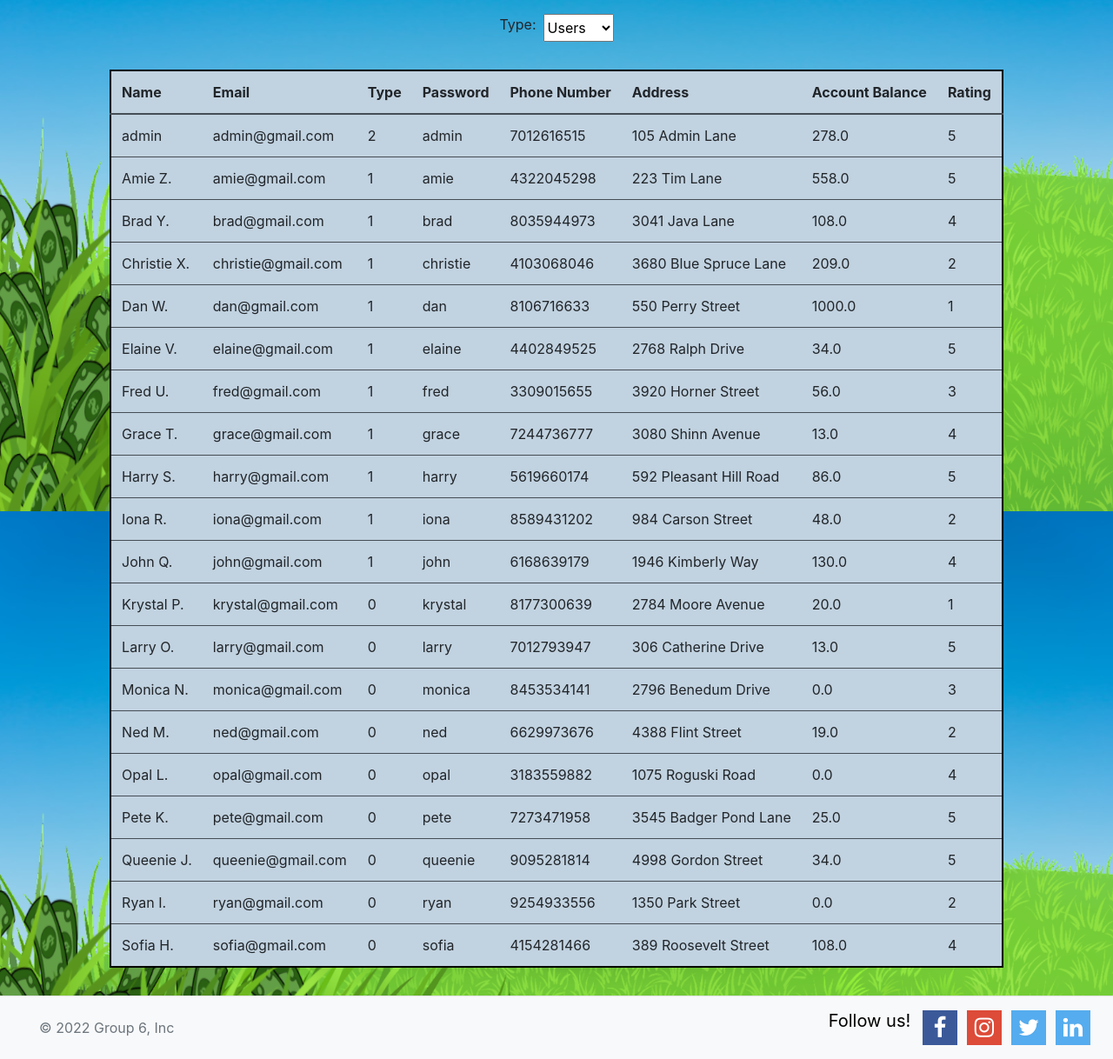
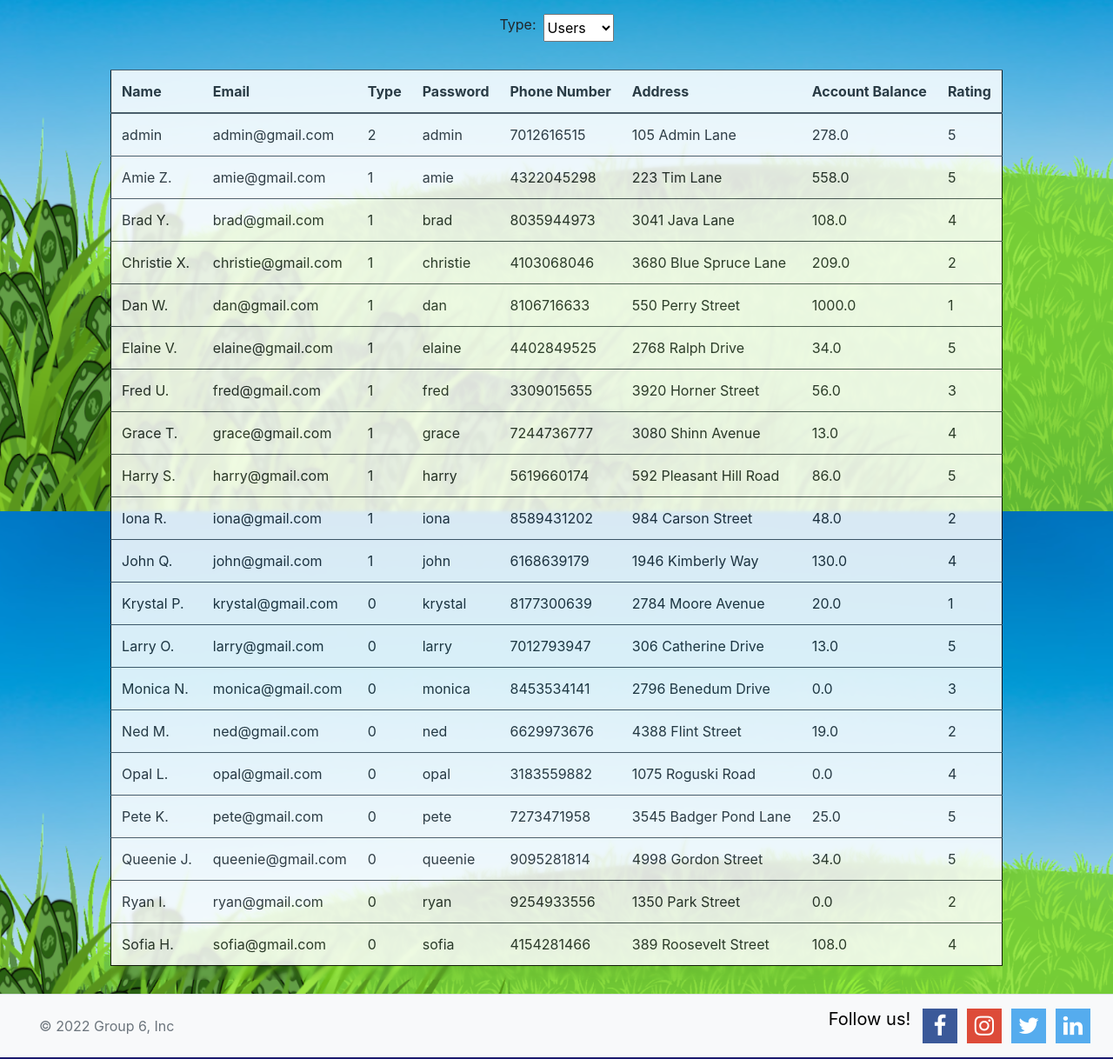
Before and after one commit to andrewObrien98/6-CS3450, a Django app: template app/cs3450/moneyLawndering/templates/moneyLawndering/admin.html in a window 1280 px wide. Shown: the part 212-1430 px from the top of the page at 87% size. Run offline with Django 4.2, Linux system fonts and the light colour scheme; the template is opened without the code that fills it: values that come from a table or form of the project are taken from there, others are empty; data comes from the database, SQL or seed files in the repository; some libraries are stand-ins or nearby versions.

Commit message:
Made admin tables white and transparent

```diff
--- a/app/cs3450/moneyLawndering/static/moneyLawndering/style.css
+++ b/app/cs3450/moneyLawndering/static/moneyLawndering/style.css
@@ -156,8 +156,8 @@
  }
 
 .table-light {
-    background-color: #c1d2e0;
-    border: 2px solid black;
+    background-color: #fff;
+    border: 1px solid black;
     border-collapse: collapse;
 }
 
--- a/app/cs3450/moneyLawndering/templates/moneyLawndering/admin.html
+++ b/app/cs3450/moneyLawndering/templates/moneyLawndering/admin.html
@@ -44,7 +44,7 @@
             </select>
         </div>
         <div class="container d-flex justify-content-center" id="admin-tables">
-            <div class="m-3">
+            <div class="m-3 blurred">
                 <table id="users" class="table table-light table-hover">
                 <thead>
                     <tr>
```
